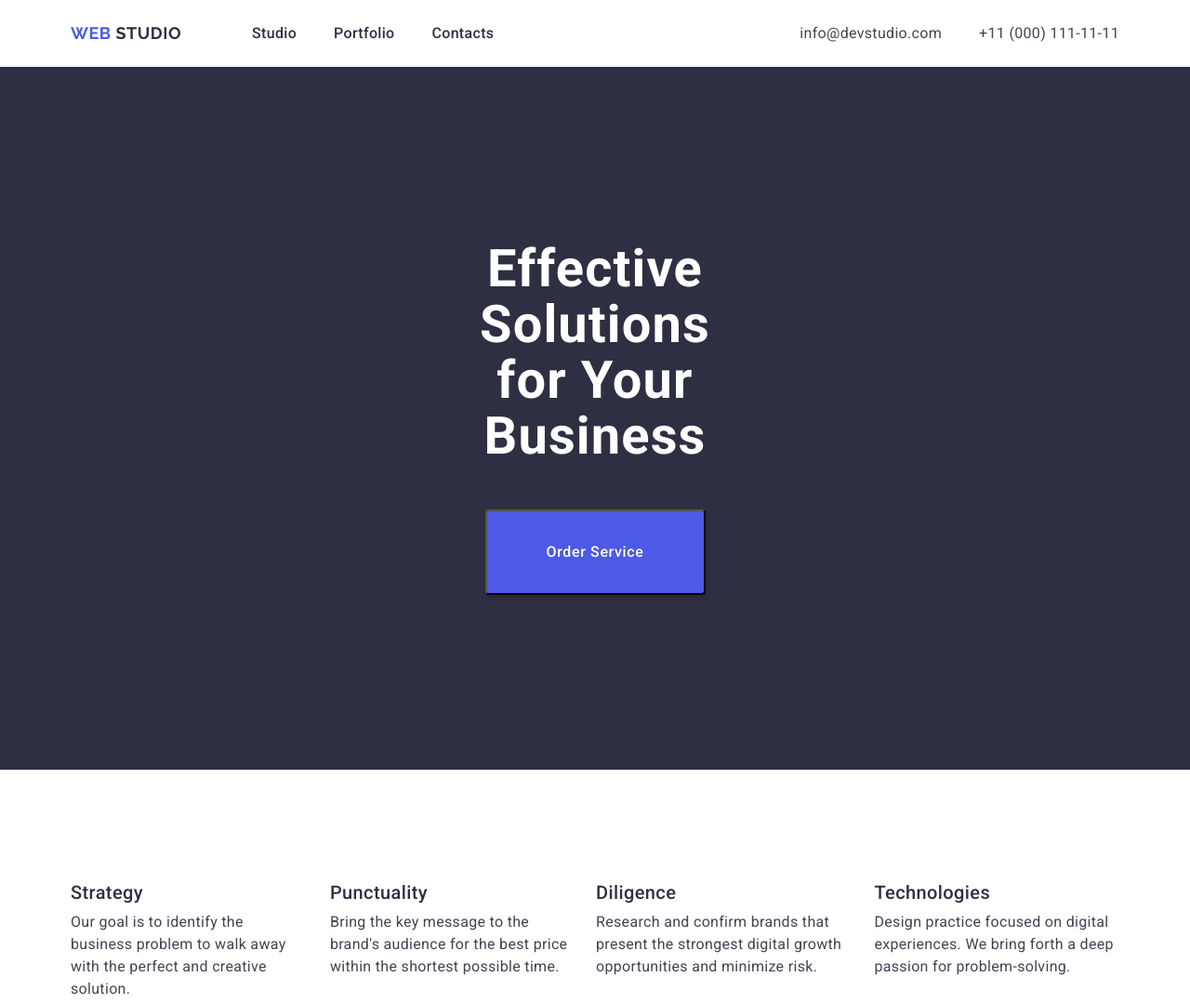
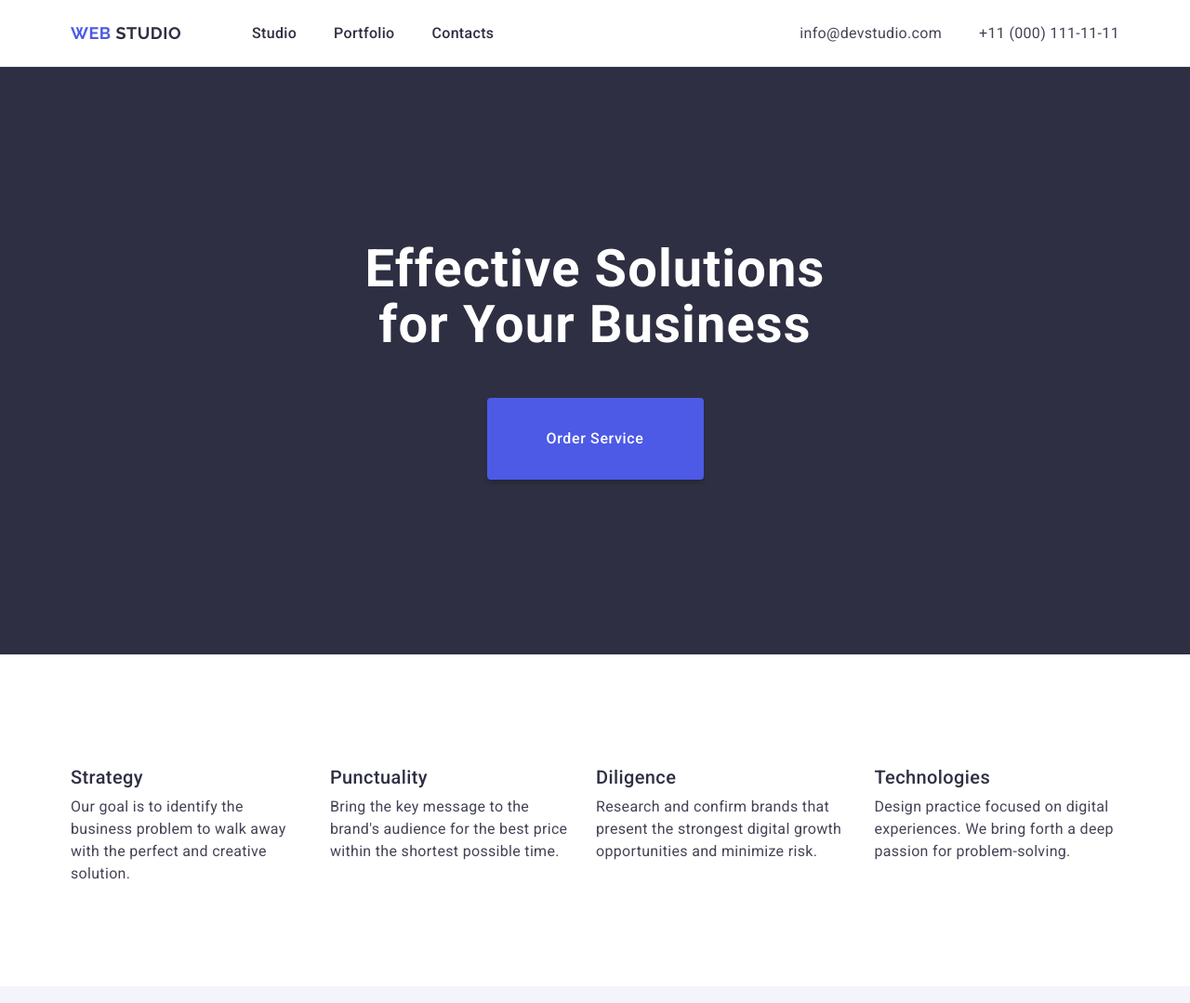
Before and after one commit to YelyzavetaMishchenko/goit-markup-hw-03, a plain HTML site: page index.html in a window 1280 px wide. Shown: the top 1079 px of the page at 93% size. Drawn offline with nearby package versions, Linux system fonts and the light colour scheme.

Commit message:
3section

```diff
--- a/css/styles.css
+++ b/css/styles.css
@@ -161,11 +161,7 @@ padding-bottom: 24px;
 /*======= HERO STYLES =======*/
 .hero-section {
     background: #2e2f42;
-    padding-top: 188px;
-    padding-right: 472px;
-    padding-bottom: 188px;
-    padding-left: 472px;
-    margin-bottom: 120px;
+   padding: 188px 0;
 }
 
 .main-title {
@@ -186,7 +182,7 @@ padding-bottom: 24px;
     box-sizing: content-box;
     border-radius: 4px;
     padding: 16px 32px;
-    width: 169px;
+    min-width: 169px;
     height: 56px;
     background: #4d5ae5;
     box-shadow: 0 4px 4px 0 rgba(0, 0, 0, 0.15);
@@ -198,7 +194,7 @@ padding-bottom: 24px;
     margin-top: 48px;
     margin-left: auto;
     margin-right: auto;
-    border-radius: 4px;
+    border: none;
 }
 
 .btn:hover {
@@ -216,7 +212,7 @@ padding-bottom: 24px;
 /*======= FEATURES STYLES =======*/
 .features-section {
     margin-bottom: 109px;
-    padding-top 120px;
+    margin-top: 120px;
 }
 .features-menu {
     display: flex;
@@ -272,6 +268,10 @@ padding-bottom: 24px;
     gap: 24px;
 }
 
+.card-container {
+    padding: 32px 0
+}
+
 .team-menu-title {
     font-weight: 500;
     font-size: 20px;
@@ -279,7 +279,6 @@ padding-bottom: 24px;
     letter-spacing: 0.02em;
     text-align: center;
     color: #2e2f42;
-    margin-top: 32px;
     margin-bottom: 8px;
 }
 
--- a/index.html
+++ b/index.html
@@ -92,26 +92,34 @@
                     <img class="team-menu-photo" src="./images/Mark.jpg" alt="Mark Guerrero" width="264"
                     height="260"
                     />
+                    <div class="card-container">
                         <h3 class="team-menu-title">Mark Guerrero</h3>
                         <p class="team-menu-text">Product Designer</p>
+                    </div>
                 </li>
                 <li class="team-menu-item">
                     <img class="team-menu-photo" src="./images/Tom.jpg" alt="Tom Ford" width="264"
                     />
+                    <div class="card-container">
                         <h3 class="team-menu-title">Tom Ford</h3>
                         <p class="team-menu-text">Frontend Developer</p>
+                    </div>
                 </li>
                 <li class="team-menu-item">
                     <img class="team-menu-photo" src="./images/Camila.jpg" alt="Camila Garcia" width="264"
                     />
+                    <div class="card-container">
                         <h3 class="team-menu-title">Camila Garcia</h3>
                         <p class="team-menu-text">Marketing</p>
+                    </div>
                 </li>
                 <li class="team-menu-item">
                     <img class="team-menu-photo" src="./images/Daniel.jpg" alt="Daniel Wilson" width="264"
                     />
+                    <div class="card-container">
                         <h3 class="team-menu-title">Daniel Wilson</h3>
                     <p class="team-menu-text">UI Designer</p>
+                    </div>
                 </li>
             </ul>
             </div>
```
Lines whose indentation alone changed are shown as unchanged.
